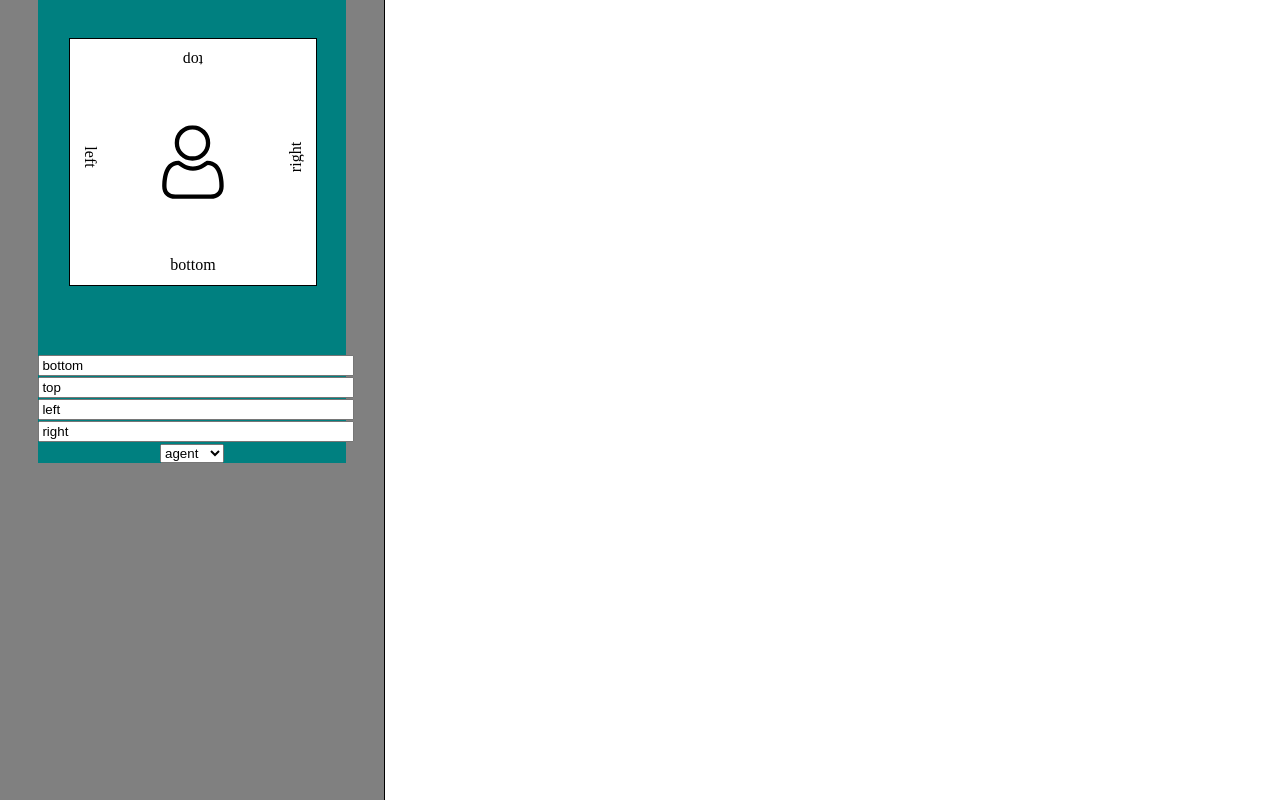
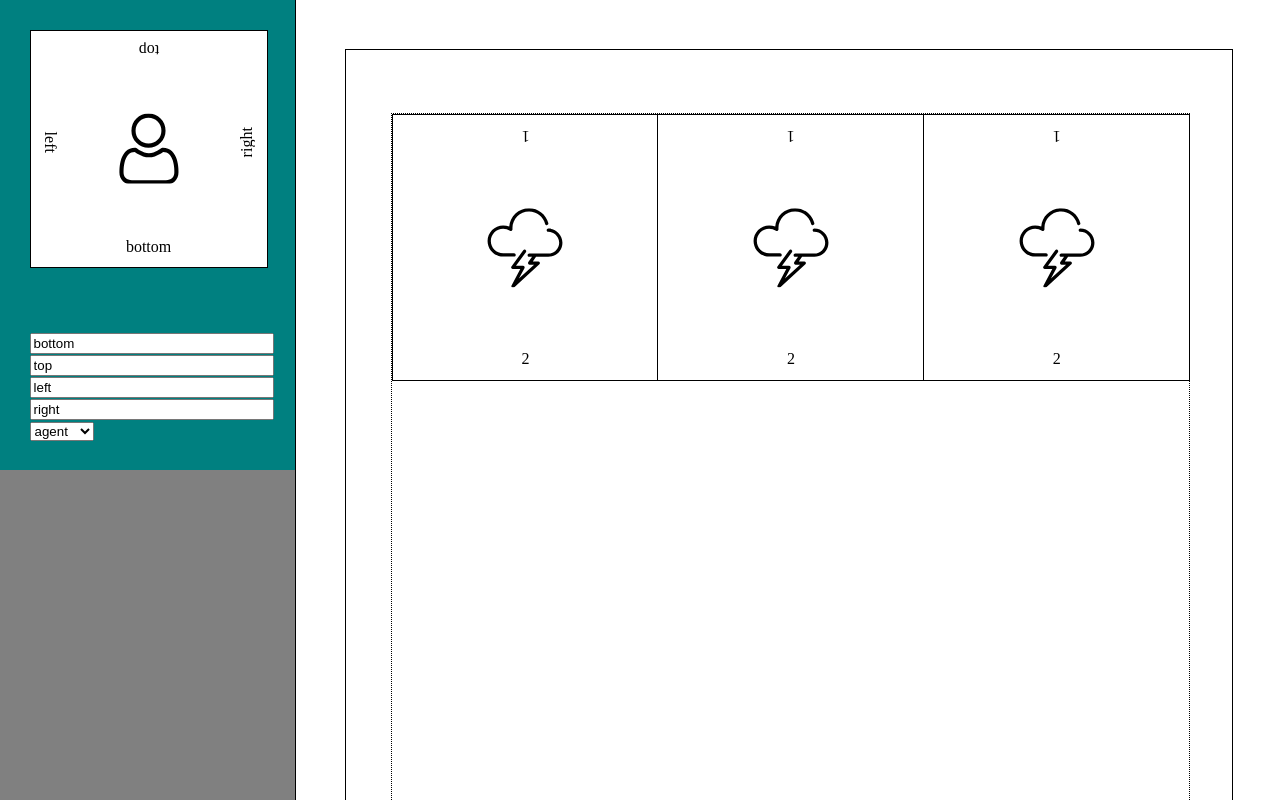
Before and after one commit to pawelngei/story-engine-card-creator, a React (Create React App) app: page / in a window 1280 px wide. Built offline with nearby package versions, Linux system fonts and the light colour scheme.

Commit message:
add a sample page with a few Cards

```diff
--- a/src/App.tsx
+++ b/src/App.tsx
@@ -1,14 +1,36 @@
 import React from 'react'
 import './App.css'
 import { Card } from './Card/Card'
+import { PaperCard } from './PaperCard/PaperCard'
 import { LeftMenu } from './LeftMenu/LeftMenu'
 import styled from 'styled-components'
 
+const AppContainer = styled.div`
+  display: flex;
+`
+
+const PaperCardScrollContainer = styled.div`
+  position: relative;
+  width: 100%;
+  height: 100vh;
+  overflow: auto;
+`
+
+const PaperCardScrollInner = styled.div`
+  padding: 5%;
+`
+
+
 function App() {
   return (
-    <div className="App">
+    <AppContainer>
       <LeftMenu />
-    </div>
+      <PaperCardScrollContainer>
+        <PaperCardScrollInner>
+          <PaperCard />
+        </PaperCardScrollInner>
+      </PaperCardScrollContainer>
+    </AppContainer>
   );
 }
 
--- a/src/Card/Card.tsx
+++ b/src/Card/Card.tsx
@@ -1,5 +1,5 @@
 import React from 'react'
-import styled, { StyledComponent } from 'styled-components'
+import styled from 'styled-components'
 import { ReactComponent as AnchorSvg } from './anchor.svg'
 import { ReactComponent as MaskSvg } from './mask.svg'
 import { ReactComponent as PersonSvg } from './person.svg'
@@ -8,9 +8,9 @@ import { ReactComponent as StormSvg } from './storm.svg'
 
 type CardProps = {
   bottom: string
-  left: string
+  left?: string
   top: string
-  right: string
+  right?: string
   type?: string
 }
 
@@ -122,9 +122,9 @@ export const Card = ({
   return (
     <CardContainer>
       <BottomContainer>{bottom}</BottomContainer>
-      <LeftContainer>{left}</LeftContainer>
+      {left && <LeftContainer>{left}</LeftContainer>}
       <TopContainer>{top}</TopContainer>
-      <RightContainer>{right}</RightContainer>
+      {right && <RightContainer>{right}</RightContainer>}
       {symbol && (
         <SymbolContainer title={symbol.alt}>
           {type === 'agent' && <PersonIcon />}
--- a/src/LeftMenu/LeftMenu.tsx
+++ b/src/LeftMenu/LeftMenu.tsx
@@ -8,19 +8,22 @@ const LeftMenuContainer = styled.div`
   width: 30%;
   border-right: 1px solid black;
   background: gray;
+  @media print {
+    display: none;
+  }
 `
 
 const Inner = styled.div`
   position: relative;
-  display: inline-block;
-  width: 80%;
+  display: flex;
+  flex-direction: column;
+  align-items: center;
   background: teal;
-  padding-top: 10%;
+  padding: 10%;
 `
 
 const CardContainer = styled.div`
-  display: inline-block;
-  width: 80%;
+  width: 100%;
 `
 
 const InputContainer = styled.div`
--- /dev/null
+++ b/src/PaperCard/PaperCard.tsx
@@ -0,0 +1,56 @@
+import React from 'react'
+import styled from 'styled-components'
+import { Card } from '../Card/Card'
+
+// 1.4142
+
+const PaperContainer = styled.div`
+  position: relative;
+  width: 100%;
+  padding-top: 141.42%;
+  border: 1px solid black;
+`
+
+const PrintableArea = styled.div`
+  position: absolute;
+  border: 1px dotted black;
+  top: 5%;
+  left: 5%;
+  width: 90%;
+  height: 90%;
+  display: flex;
+`
+
+const CardWrapper = styled.div`
+  width: 33.33%;
+`
+
+export const PaperCard = () => {
+  return (
+    <PaperContainer>
+      <PrintableArea>
+        <CardWrapper>
+          <Card
+            top={'1'}
+            bottom={'2'}
+            type='conflict'
+          />
+        </CardWrapper>
+        <CardWrapper>
+          <Card
+            top={'1'}
+            bottom={'2'}
+            type='conflict'
+          />
+        </CardWrapper>
+        <CardWrapper>
+          <Card
+            top={'1'}
+            bottom={'2'}
+            type='conflict'
+          />
+        </CardWrapper>
+      </PrintableArea>
+    </PaperContainer>
+  )
+}
--- a/src/index.css
+++ b/src/index.css
@@ -1,3 +1,10 @@
+@media print {
+  html, body {
+    width: 210mm;
+    height: 297mm;
+  }
+}
+
 body {
   margin: 0;
   font-family: -apple-system, BlinkMacSystemFont, 'Segoe UI', 'Roboto', 'Oxygen',
```
